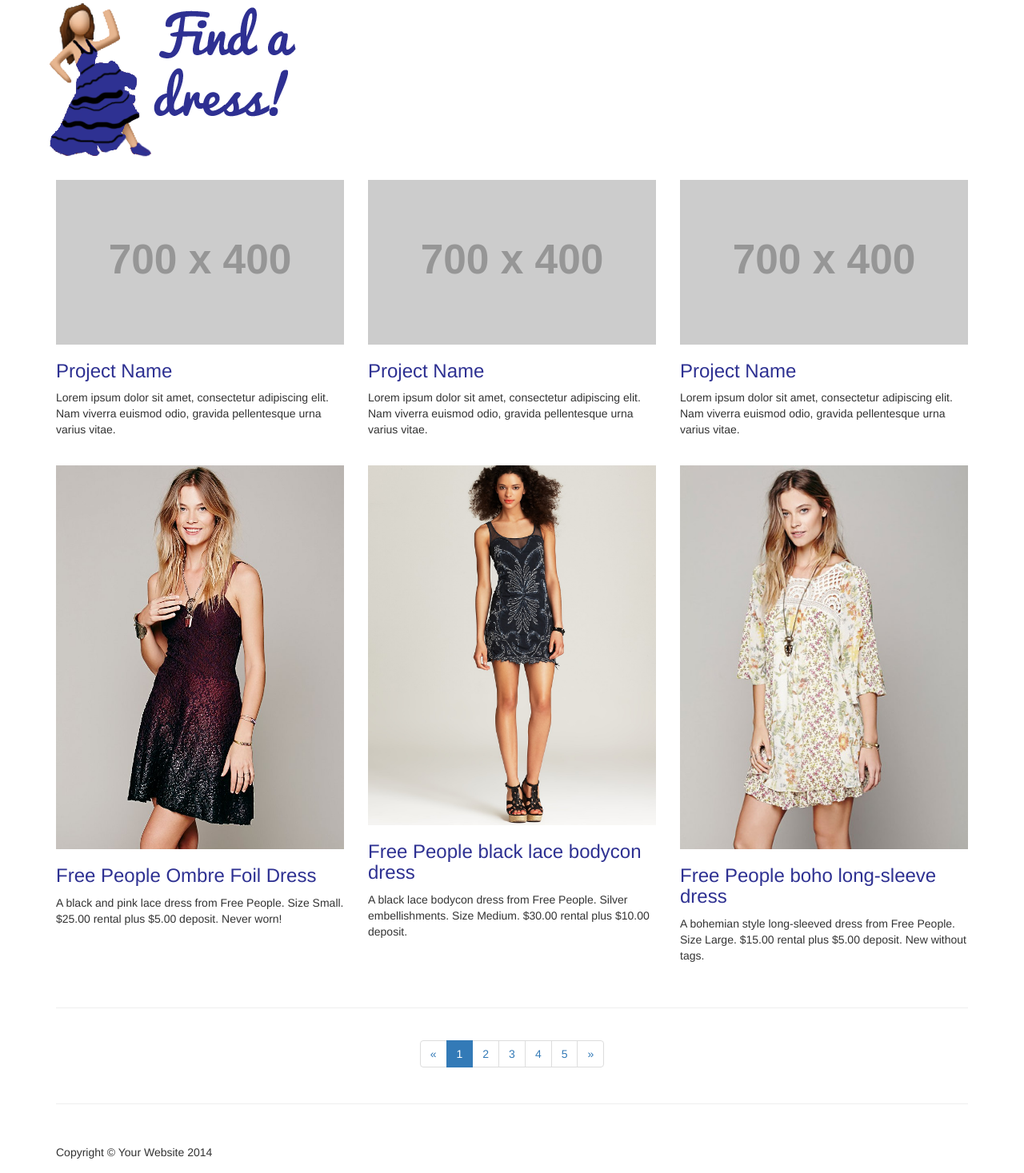
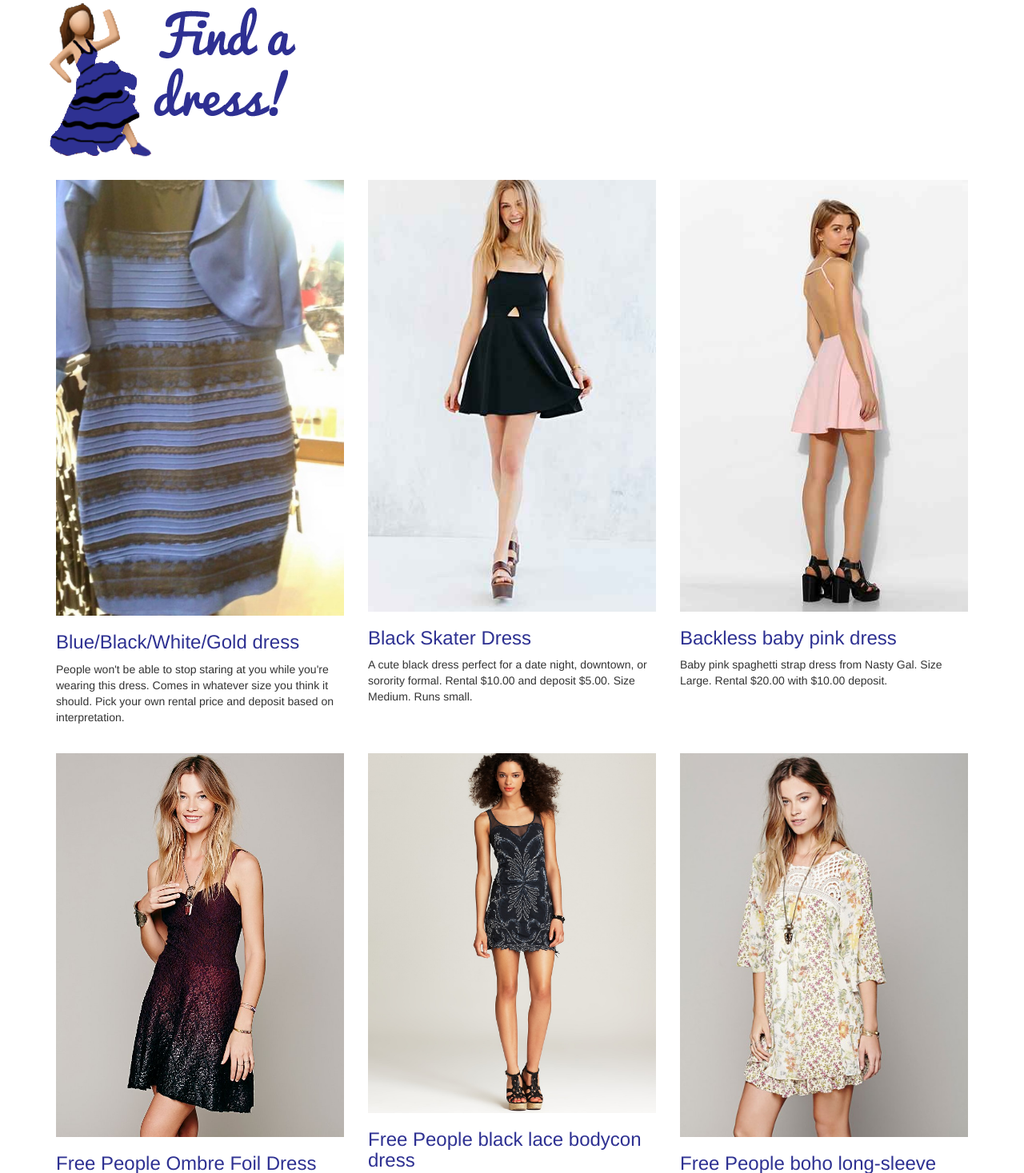
Before and after one commit to sierrayit/campusCouture, a Flask app: page /find/ in a window 1280 px wide. Shown: the part 110-1577 px from the top of the page at 80% size. Run offline with Flask 2, Linux system fonts and the light colour scheme; grey boxes labelled with a size stand in for pictures from a placeholder-image service; some libraries are stand-ins or nearby versions.

Commit message:
All dresses inputted

```diff
--- a/templates/find.html
+++ b/templates/find.html
@@ -65,30 +65,30 @@
         <div class="row">
             <div class="col-md-4 portfolio-item">
                 <a href="#">
-                    <img class="img-responsive" src="http://placehold.it/700x400" alt="">
+                    <img class="img-responsive" src="/static/dress1.jpg" alt="">
                 </a>
                 <h3>
-                    <a href="#">Project Name</a>
+                    <a href="#">Blue/Black/White/Gold dress</a>
                 </h3>
-                <p>Lorem ipsum dolor sit amet, consectetur adipiscing elit. Nam viverra euismod odio, gravida pellentesque urna varius vitae.</p>
+                <p>People won't be able to stop staring at you while you're wearing this dress. Comes in whatever size you think it should.  Pick your own rental price and deposit based on interpretation.</p>
             </div>
             <div class="col-md-4 portfolio-item">
                 <a href="#">
-                    <img class="img-responsive" src="http://placehold.it/700x400" alt="">
+                    <img class="img-responsive" src="/static/dress2.jpeg" alt="">
                 </a>
                 <h3>
-                    <a href="#">Project Name</a>
+                    <a href="#">Black Skater Dress</a>
                 </h3>
-                <p>Lorem ipsum dolor sit amet, consectetur adipiscing elit. Nam viverra euismod odio, gravida pellentesque urna varius vitae.</p>
+                <p>A cute black dress perfect for a date night, downtown, or sorority formal.  Rental $10.00 and deposit $5.00.  Size Medium.  Runs small.</p>
             </div>
             <div class="col-md-4 portfolio-item">
                 <a href="#">
-                    <img class="img-responsive" src="http://placehold.it/700x400" alt="">
+                    <img class="img-responsive" src="/static/dress3.jpeg" alt="">
                 </a>
                 <h3>
-                    <a href="#">Project Name</a>
+                    <a href="#">Backless baby pink dress</a>
                 </h3>
-                <p>Lorem ipsum dolor sit amet, consectetur adipiscing elit. Nam viverra euismod odio, gravida pellentesque urna varius vitae.</p>
+                <p>Baby pink spaghetti strap dress from Nasty Gal.  Size Large.  Rental $20.00 with $10.00 deposit.</p>
             </div>
         </div>
         <!-- /.row -->
```
